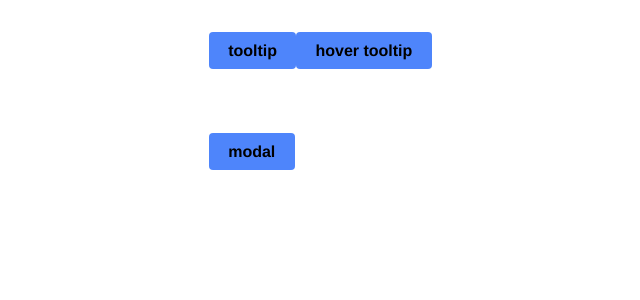
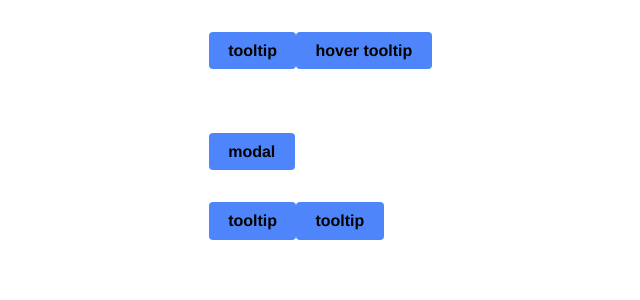
Before and after one commit to dig1t/react-ui, a Next.js app: page / in a window 1280 px wide. Shown: the top 300 px of the page, without its empty margins (175-815 px from the left). Built offline with nearby package versions, Linux system fonts and the light colour scheme.

Commit message:
add tooltip

```diff
--- a/src/components/UI/Modal.js
+++ b/src/components/UI/Modal.js
@@ -15,9 +15,8 @@ const getDOMRoot = () => {
 	return root
 }
 
-const ModalPortal = props => {
+const Modal = props => {
 	const root = useRef(null)
-	const [open, setOpen] = useState(false)
 
 	useEffect(() => {
 		// Mounted
@@ -33,47 +32,66 @@ const ModalPortal = props => {
 		}
 	}, [props])
 
-	return root.current !== null ? ReactDOM.createPortal(
-		<>
-			{open && <div className={classNames('modal', `modal-${props.type}`)}>
-				<div className="background-close" onClick={this.props.toggleModal} />
-				<button className="close fas fa-times" onClick={this.props.toggleModal} />
-				<div className="align">
-					<div className="container">
-						<div className="main">
-							{ this.getHeader() }
-							<div className="content">{content}</div>
-							{ this.getFooter() }
-						</div>
+
+	return root.current !== null && props.open ? ReactDOM.createPortal(
+		<div
+			className={classNames(
+				'modal',
+				`modal-${props.type}`
+			)}
+		>
+			<div className="background-close" onClick={input => {
+				console.log(input)
+				props.toggleModal()
+			}} />
+			<button className="close fas fa-times" onClick={props.toggleModal} />
+			<div className="align">
+				<div className="container">
+					<div className="main">
+						<div className="content">{modalComponent}</div>
 					</div>
 				</div>
-			</div>}
-		</>,
+			</div>
+		</div>,
 		root.current
 	) : <></>
 }
 
-const Modal = props => {
+Modal.propTypes = {
+	open: PropTypes.bool.isRequired,
+	toggleModal: PropTypes.func.isRequired
+}
+
+const ModalWrap = props => {
+	if (props.inlineTrigger === false && typeof props.open !== Boolean) {
+		throw new Error('ModalWrap - Custom triggers must include an "open" prop')
+	}
+
 	const [open, setOpen] = useState(false)
 
-	return <div
-		className="modal-btn"
-		onClick={() => setOpen(!open)}
+	return props.inlineTrigger ? <span
+		onClick={() => setOpen(prevState => {
+			return !prevState
+		})}
 	>
-		<ModalPortal
-			{...props} open={open}
+		<Modal
+			toggleModal={() => setOpen(!open)}
+			{...props}
+			open={open}
 		/>
 		{props.children}
-	</div>
+	</span> : props.children
 }
 
-Modal.defaultProps = {
-	open: false
+ModalWrap.defaultProps = {
+	inlineTrigger: true
 }
 
-Modal.propTypes = {
+ModalWrap.propTypes = {
 	type: PropTypes.string.isRequired,
-	component: PropTypes.func
+	component: PropTypes.func,
+	inlineTrigger: PropTypes.bool
 }
 
-export default Modal
+export { Modal }
+export default ModalWrap
--- a/src/components/UI/Tooltip.js
+++ b/src/components/UI/Tooltip.js
@@ -1,38 +1,119 @@
-import React, { useRef } from 'react'
+import React, { useEffect, useRef, useState } from 'react'
+import ReactDOM from 'react-dom'
+import PropTypes from 'prop-types'
+import classNames from 'classnames'
 
-const getRoot = () => {
-	const res = document.getElementById('modal-root')
+const TOOLTIP_OFFSET = 10
+
+const getDOMRoot = () => {
+	const res = document.getElementById('tooltip-root')
 
 	if (res) return res
 
 	const root = document.createElement('div')
-	root.setAttribute('id', 'modal-root')
+	root.setAttribute('id', 'tooltip-root')
 	document.body.appendChild(root)
 
 	return root
 }
 
-const Tooltip = props => {
-	const root = useRef(getRoot())
+const Tooltip = (props, ref) => {
+	const root = useRef()
+	const tooltipElement = useRef()
+	const [nubPosition, setNubPosition] = useState('top')
+	const [pos, setPos] = useState({ x: 0, y: 0 })
 
-	const [open, setOpen] = useState(false)
+	useEffect(() => {
+		root.current = getDOMRoot()
 
-	return ReactDOM.createPortal(
-		<>
-			{open && <div className={classNames('modal', `modal-${props.type}`)}>
-				{props.children}
-			</div>}
-		</>,
+		if (!tooltipElement.current || !props.parentRef.current) return
+
+		const parentRect = props.parentRef.current.getBoundingClientRect()
+
+		const width = tooltipElement.current.offsetWidth
+		const height = tooltipElement.current.offsetHeight
+
+		let x = parentRect.left + (parentRect.width / 2) - (width / 2)
+		let y = parentRect.top - height - TOOLTIP_OFFSET
+		let newNubPosition = 'bottom'
+
+		if (y < 0) {
+			y = parentRect.top + parentRect.height + TOOLTIP_OFFSET
+			x = (parentRect.left + (parentRect.width / 2)) - (width / 2)
+			newNubPosition = 'top'
+		}
+
+		if (x > window.innerWidth || tooltipElement.current.offsetWidth + x > window.innerWidth) {
+			x = parentRect.left - width - TOOLTIP_OFFSET
+			y = parentRect.top - (height / 2) + (parentRect.height / 2)
+			newNubPosition = 'right'
+		}
+
+		if (x < 0 || tooltipElement.current.offsetWidth + x > window.innerWidth) {
+			x = parentRect.left + parentRect.width + TOOLTIP_OFFSET
+			y = parentRect.top - (height / 2) + (parentRect.height / 2)
+			newNubPosition = 'left'
+		}
+
+		setPos({ x, y })
+		setNubPosition(newNubPosition)
+	}, [props, tooltipElement, ref])
+
+	return root.current !== undefined && props.open ? ReactDOM.createPortal(
+		<div
+			ref={tooltipElement}
+			className={classNames('tooltip', nubPosition)}
+			style={{ left: pos.x, top: pos.y }}
+		>
+			<div className="nub" />
+			<span>{props.text}</span>
+		</div>,
 		root.current
-	)
-}
-
-Tooltip.defaultProps = {
-
+	) : <></>
 }
 
 Tooltip.propTypes = {
-
+	open: PropTypes.bool.isRequired,
+	text: PropTypes.string.isRequired,
+	parentRef: PropTypes.object.isRequired,
+	position: PropTypes.number
 }
 
-export default Tooltip
+const TooltipWrap = props => {
+	if (props.inlineTrigger === false && typeof props.open !== Boolean) {
+		throw new Error('TooltipWrap - Custom triggers must include an "open" prop')
+	}
+
+	const [open, setOpen] = useState(false)
+	const ref = useRef()
+
+	return props.inlineTrigger ? <span
+		ref={ref}
+
+		onMouseEnter={() => {
+			setOpen(true)
+		}}
+
+		onMouseLeave={() => {
+			setOpen(false)
+		}}
+	>
+		<Tooltip
+			{...props}
+			parentRef={ref}
+			open={open}
+		/>
+		{props.children}
+	</span> : props.children
+}
+
+TooltipWrap.defaultProps = {
+	inlineTrigger: true
+}
+
+TooltipWrap.propTypes = {
+	component: PropTypes.func,
+	text: PropTypes.string.isRequired
+}
+
+export default TooltipWrap
--- a/src/pages/index.js
+++ b/src/pages/index.js
@@ -1,3 +1,4 @@
+import Tooltip from '@/components/UI/Tooltip.js'
 import Modal from '../components/UI/Modal.js'
 
 export default function Home() {
@@ -15,12 +16,10 @@ export default function Home() {
             console.log('show tooltip')
           }}>tooltip</button>
 
-
           <button
             onMouseEnter={() => {
               console.log('show tooltip on hover')
             }}
-
             onMouseLeave={() => {
               console.log('hide tooltip on leave')
             }}
@@ -37,6 +36,13 @@ export default function Home() {
             }}>modal</button>
           </Modal>
         </div>
+
+        <Tooltip text="hello world">
+          <button>tooltip</button>
+        </Tooltip>
+        <Tooltip text="hello world">
+          <button>tooltip</button>
+        </Tooltip>
       </div>
     </div>
   )
--- a/src/styles/firebit/components/ui.scss
+++ b/src/styles/firebit/components/ui.scss
@@ -100,22 +100,21 @@ ui {
 }
 
 // Tooltip
-
-$tooltip-color: rgba(0, 25, 50, .5);
-$tooltip-padding: 5px;
+$tooltip-color: rgba(0, 25, 50, .8);
+$tooltip-padding: .4rem;
 
 .tooltip {
 	background-color: $tooltip-color;
 	border-radius: $border-radius;
-	padding: $tooltip-padding;
+	padding: $tooltip-padding calc($tooltip-padding * 2);
 	text-align: center;
 	position: fixed;
-	display: none;
 	z-index: 999999999;
 
 	span {
 		color: #fff;
-		font-size: 12px;
+		font-size: .8rem;
+		font-weight: 500;
 	}
 
 	.nub:after {
@@ -126,7 +125,7 @@ $tooltip-padding: 5px;
 		position: absolute;
 	}
 
-	.top:after {
+	&.top .nub:after {
 		bottom: 100%;
 		left: 50%;
 		margin-left: -$tooltip-padding;
@@ -134,7 +133,7 @@ $tooltip-padding: 5px;
 		border-width: $tooltip-padding;
 	}
 
-	.bottom:after {
+	&.bottom .nub:after {
 		top: 100%;
 		left: 50%;
 		margin-left: -$tooltip-padding;
@@ -142,7 +141,7 @@ $tooltip-padding: 5px;
 		border-width: $tooltip-padding;
 	}
 
-	.left:after {
+	&.left .nub:after {
 		right: 100%;
 		top: 50%;
 		margin-top: -$tooltip-padding;
@@ -150,7 +149,7 @@ $tooltip-padding: 5px;
 		border-width: $tooltip-padding;
 	}
 
-	.right:after {
+	&.right .nub:after {
 		left: 100%;
 		top: 50%;
 		margin-top: -$tooltip-padding;
@@ -160,7 +159,6 @@ $tooltip-padding: 5px;
 }
 
 // Modal
-
 .modal {
 	background-color: transparentize($black, .4);
 	width: 100%;
```
Lines whose indentation alone changed are shown as unchanged.
